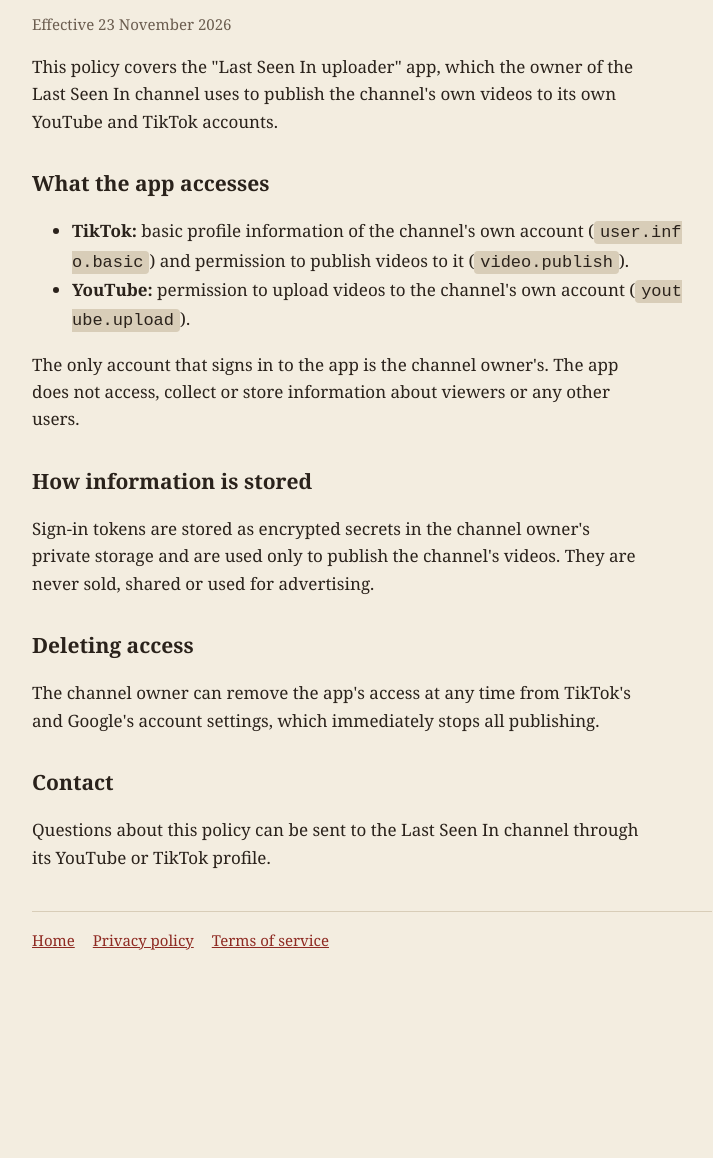
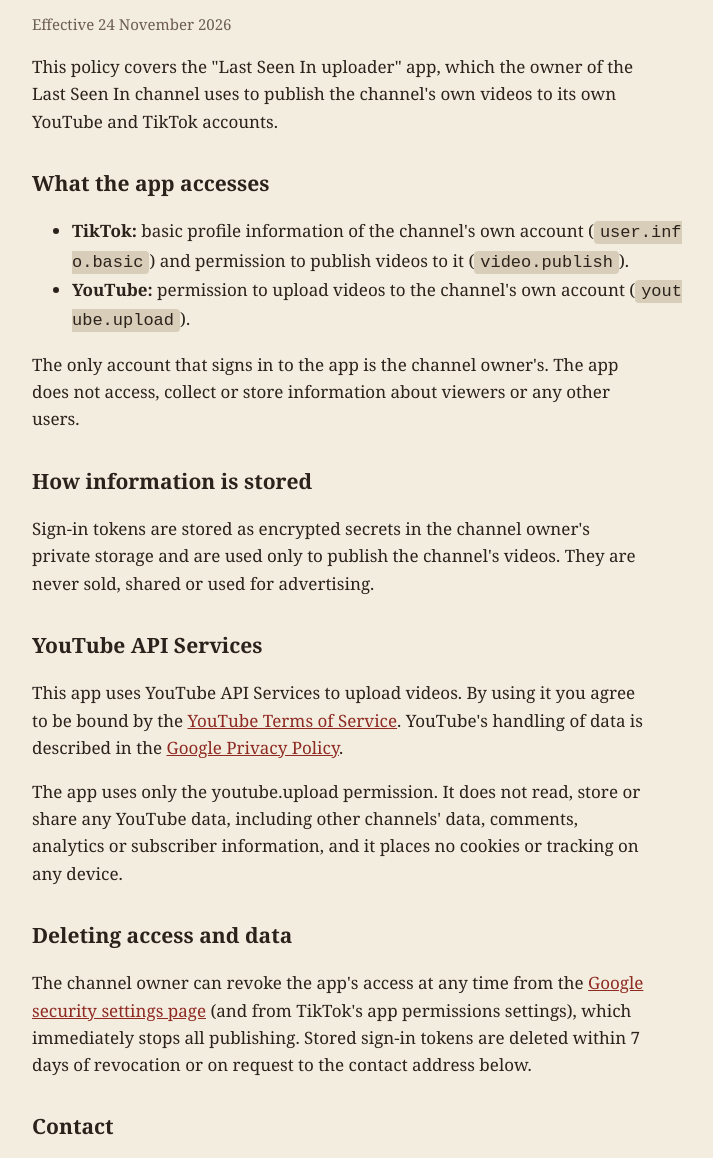
Before and after one commit to businesscasualfox-debug/last-seen-in-site, a plain HTML site: page privacy.html in a window 1280 px wide. Shown: the part 126-1284 px from the top of the page, without its empty margins (268-981 px from the left). Before the commit the page ends 1158 px from the top, so only its background shows below. Drawn offline with Linux system fonts and the light colour scheme.

Commit message:
Privacy/terms/home: YouTube API Services disclosures (YouTube ToS, Google Privacy Policy, revocation, deletion, contact)
Co-Authored-By: Claude Opus 5.5 <noreply@anthropic.com>
Claude-Session: https://claude.ai/code/session_01PXnaMJVZ3py3npdzyeyBA8

```diff
--- a/privacy.html
+++ b/privacy.html
@@ -1,7 +1,7 @@
 <!doctype html><html lang="en"><head><meta charset="utf-8"><meta name="viewport" content="width=device-width,initial-scale=1"><title>Privacy policy · Last Seen In</title><link rel="stylesheet" href="style.css"><link rel="icon" href="icon.png"></head><body><main>
 <div class="kicker">Last Seen In</div>
 <h1>Privacy policy</h1>
-<p class="muted">Effective 23 November 2026</p>
+<p class="muted">Effective 24 November 2026</p>
 <p>This policy covers the "Last Seen In uploader" app, which the owner of the Last Seen In channel uses to publish the channel's own videos to its own YouTube and TikTok accounts.</p>
 <h2>What the app accesses</h2>
 <ul>
@@ -11,8 +11,11 @@
 <p>The only account that signs in to the app is the channel owner's. The app does not access, collect or store information about viewers or any other users.</p>
 <h2>How information is stored</h2>
 <p>Sign-in tokens are stored as encrypted secrets in the channel owner's private storage and are used only to publish the channel's videos. They are never sold, shared or used for advertising.</p>
-<h2>Deleting access</h2>
-<p>The channel owner can remove the app's access at any time from TikTok's and Google's account settings, which immediately stops all publishing.</p>
+<h2>YouTube API Services</h2>
+<p>This app uses YouTube API Services to upload videos. By using it you agree to be bound by the <a href="https://www.youtube.com/t/terms">YouTube Terms of Service</a>. YouTube's handling of data is described in the <a href="https://policies.google.com/privacy">Google Privacy Policy</a>.</p>
+<p>The app uses only the youtube.upload permission. It does not read, store or share any YouTube data, including other channels' data, comments, analytics or subscriber information, and it places no cookies or tracking on any device.</p>
+<h2>Deleting access and data</h2>
+<p>The channel owner can revoke the app's access at any time from the <a href="https://security.google.com/settings/security/permissions">Google security settings page</a> (and from TikTok's app permissions settings), which immediately stops all publishing. Stored sign-in tokens are deleted within 7 days of revocation or on request to the contact address below.</p>
 <h2>Contact</h2>
-<p>Questions about this policy can be sent to the Last Seen In channel through its YouTube or TikTok profile.</p>
+<p>Questions about this policy or data deletion requests: <a href="mailto:lastseeninyt@gmail.com">lastseeninyt@gmail.com</a>.</p>
 <nav><a href="index.html">Home</a><a href="privacy.html">Privacy policy</a><a href="terms.html">Terms of service</a></nav></main></body></html>
```
Also changed, not shown: index.html (+1 -0 lines), terms.html (+4 -2 lines).
